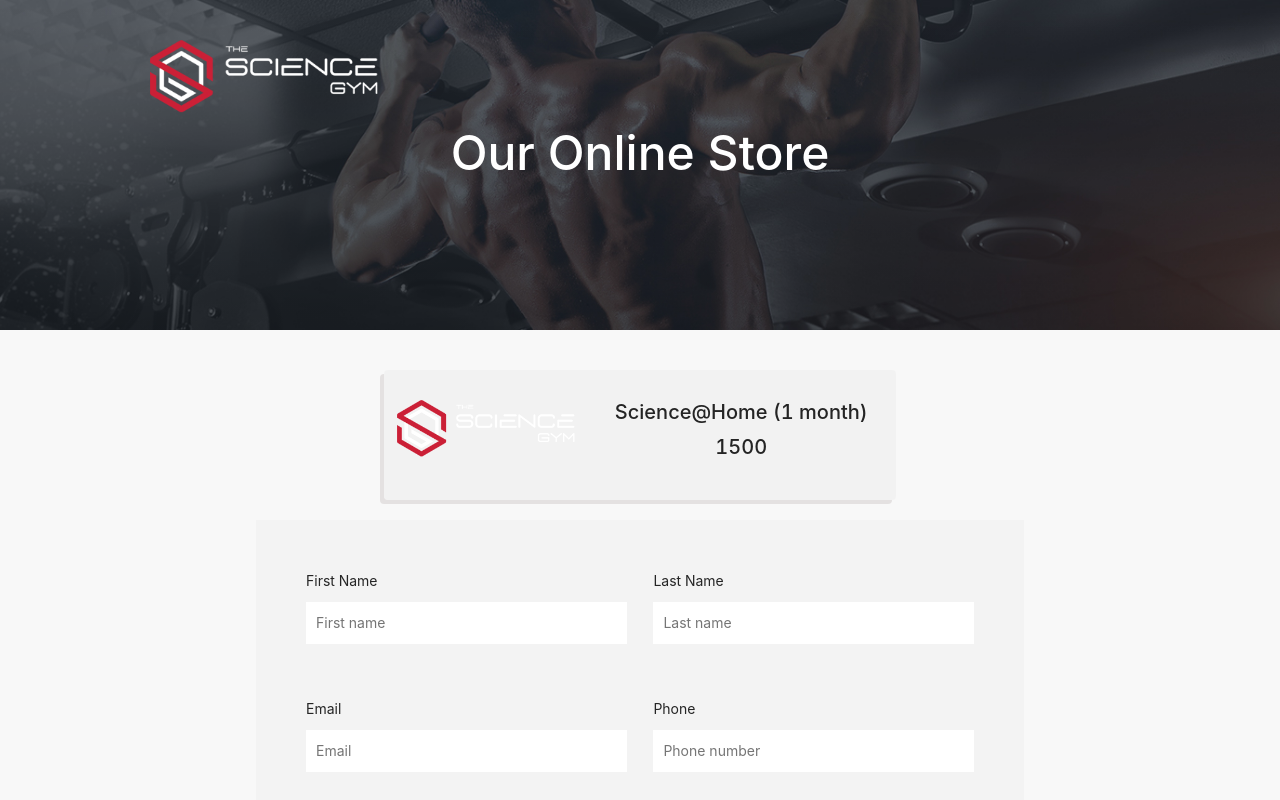
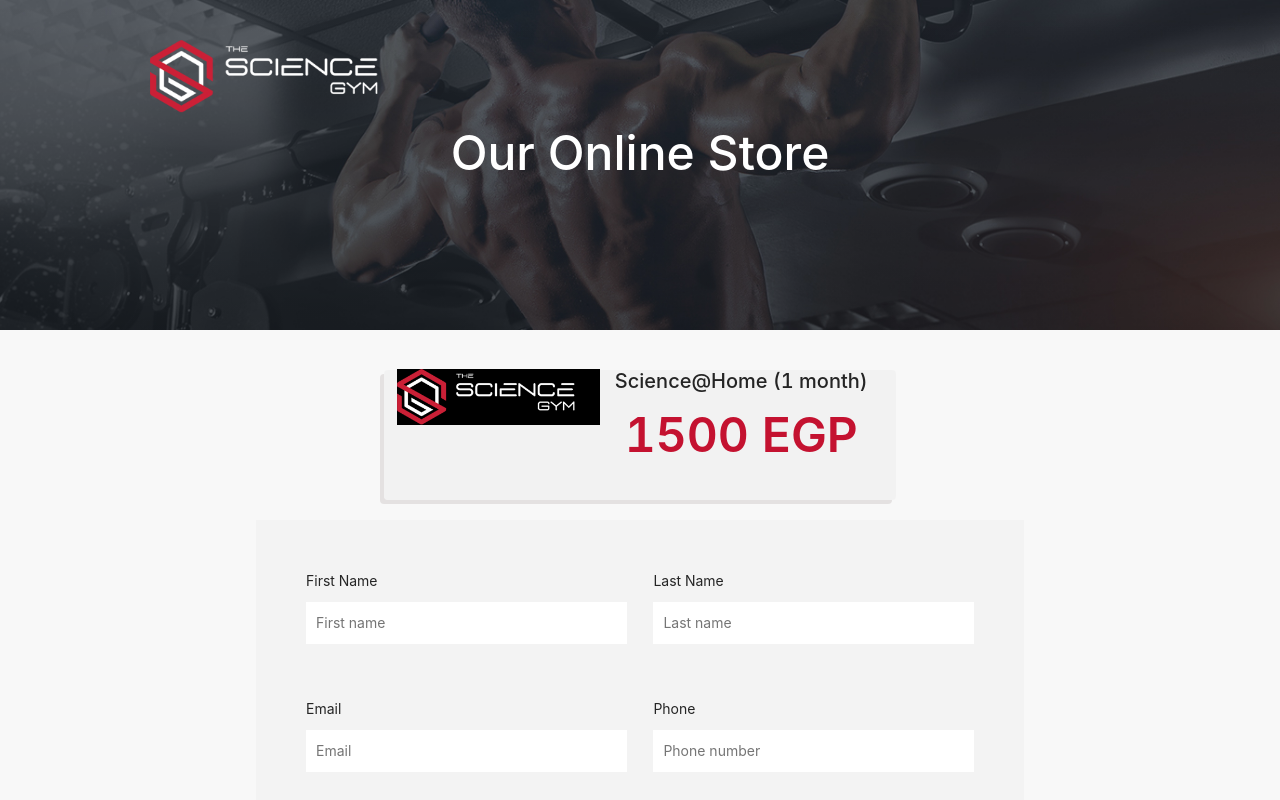
Before and after one commit to thesciencegym/fronttsg, a React (Create React App) app: page /order/1 in a window 1280 px wide. Shown: the top 800 px of the page. Built offline with nearby package versions, Linux system fonts and the light colour scheme.

Commit message:
minor modification

```diff
--- a/src/components/MyZone.js
+++ b/src/components/MyZone.js
@@ -1,5 +1,7 @@
 import React from 'react'
 import { Button } from 'antd'
+import { Link } from 'react-router-dom';
+
 
 class MyZone extends React.Component {
   render() {
@@ -12,9 +14,9 @@
         </div>
         <img src='/assets/images/myZone.jpg' width={'100%'} />
         <h2 style={{color:'#c41230'}}>2500 EGP</h2>
-        <a href='https://accept.paymobsolutions.com/p/bVr'>
+        <Link to='/order/13'>
           <Button className='tsg-btn'>BUY NOW</Button>
-        </a>
+        </Link>
       </div>
       )
   }
--- a/src/components/Order.js
+++ b/src/components/Order.js
@@ -141,11 +141,11 @@
             <div className='product-card vertical-horizontal-center' >
                 <Row>
                     <Col md={10}>
-                        <img width={'100%'} src='/assets/images/logo.png'/>
+                        <img width={'100%'} src='/assets/images/logo.png' style={{backgroundColor: 'black'}}/>
                     </Col>
                     <Col md={14} style={{textAlign:'center'}}>
                        <h3>{this.current_project.name}</h3>
-                       <h3>{this.current_project.price}</h3>
+                       <h1>{this.current_project.price} EGP</h1>
                     </Col>
                 </Row>
 
--- a/src/components/order.scss
+++ b/src/components/order.scss
@@ -126,6 +126,16 @@
     box-shadow: -4px 4px #e3e0e0ed;
     margin-bottom: 20px;
     height: 130px;
+    h1{
+        color: $main-color;
+        // font-size: 48px;
+        font-weight: 600;
+        margin-bottom: 35px;
+        span{
+            color: #a4a4a4;
+            font-size: 18px;
+        }
+    }
 }
 @media (max-width: $screen-sm) {
     .order-result{
```
